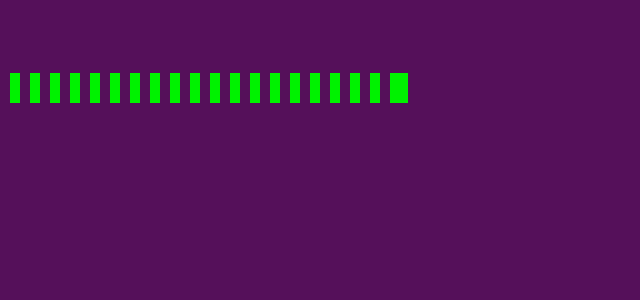
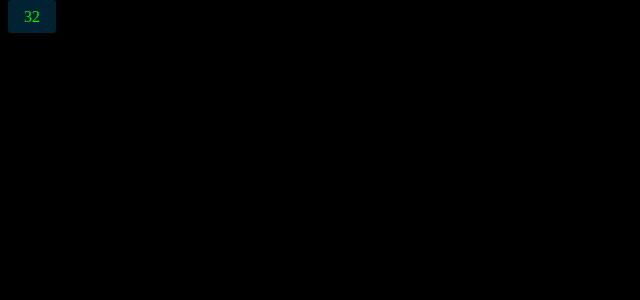
Before and after one commit to AbielKiflu/portfolio, a React (Create React App) app: page / in a window 1280 px wide. Shown: the top 300 px of the page, without its empty margins (0-640 px from the left). Built offline with nearby package versions, Linux system fonts and the light colour scheme.

Commit message:
badge  and card components created

```diff
--- a/public/index.html
+++ b/public/index.html
@@ -32,7 +32,7 @@
     -->
     <title>React App</title>
   </head>
-  <body style="background-color: #55105a">
+  <body style="background-color: #000000">
     <noscript>You need to enable JavaScript to run this app.</noscript>
     <div id="root"></div>
     <!--
--- a/src/App.js
+++ b/src/App.js
@@ -1,11 +1,11 @@
 import React from "react";
 
-import Progress from "./components/progress/Progress";
+import Badge from "./components/badge/Badge";
 
 function App() {
   return (
     <>
-      <Progress />
+      <Badge badge="32" />
     </>
   );
 }
--- /dev/null
+++ b/src/components/badge/Badge.js
@@ -0,0 +1,7 @@
+import "./badge.css";
+
+const Badge = ({ badge }) => {
+  return <div className="badge">{badge}</div>;
+};
+
+export default Badge;
--- /dev/null
+++ b/src/components/badge/badge.css
@@ -0,0 +1,7 @@
+.badge {
+  color: #00f200;
+  padding: 0.5rem 1rem;
+  display: inline;
+  border-radius: 0.2rem;
+  background-color: #002233;
+}
--- a/src/components/button/button.css
+++ b/src/components/button/button.css
@@ -1,5 +1,5 @@
 .button {
-  background-color: rgba(255, 255, 255, 0.15) !important;
+  background-color: rgba(255, 255, 197, 0.15) !important;
   backdrop-filter: blur(5px);
   border: none;
   color: #00f200;
--- a/src/components/progress/progress.css
+++ b/src/components/progress/progress.css
@@ -3,7 +3,7 @@
   stroke-width: 30;
   stroke-dasharray: 400;
   stroke-dashoffset: 0;
-  animation: progress 1s linear infinite forwards;
+  animation: progress 1s ease-out infinite forwards;
   position: relative;
   transform: rotate(-180deg);
 }
```
Also changed, not shown: src/components/card/Card.js (added, +7 -0 lines), src/components/card/card.css (added, +14 -0 lines).
